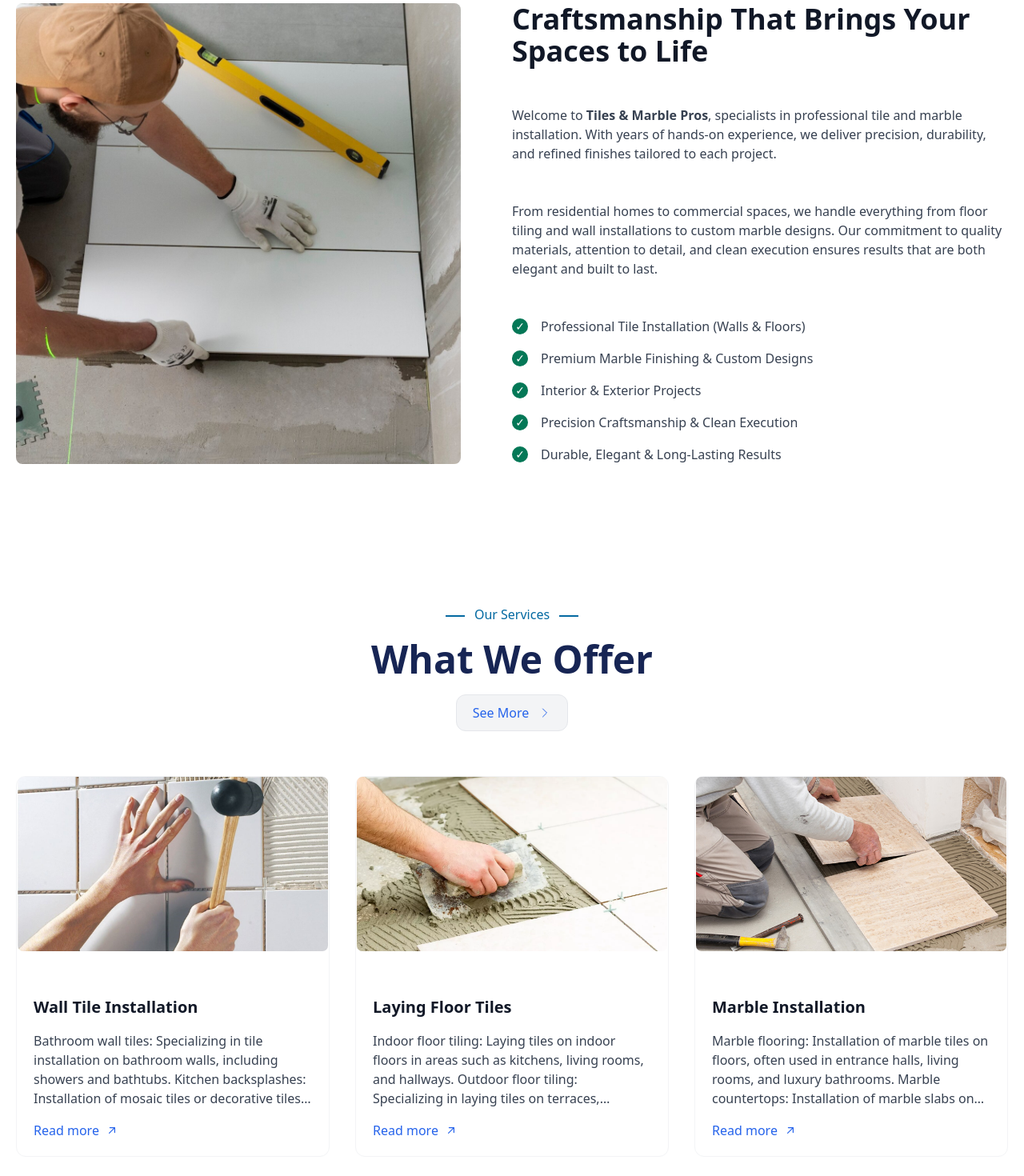
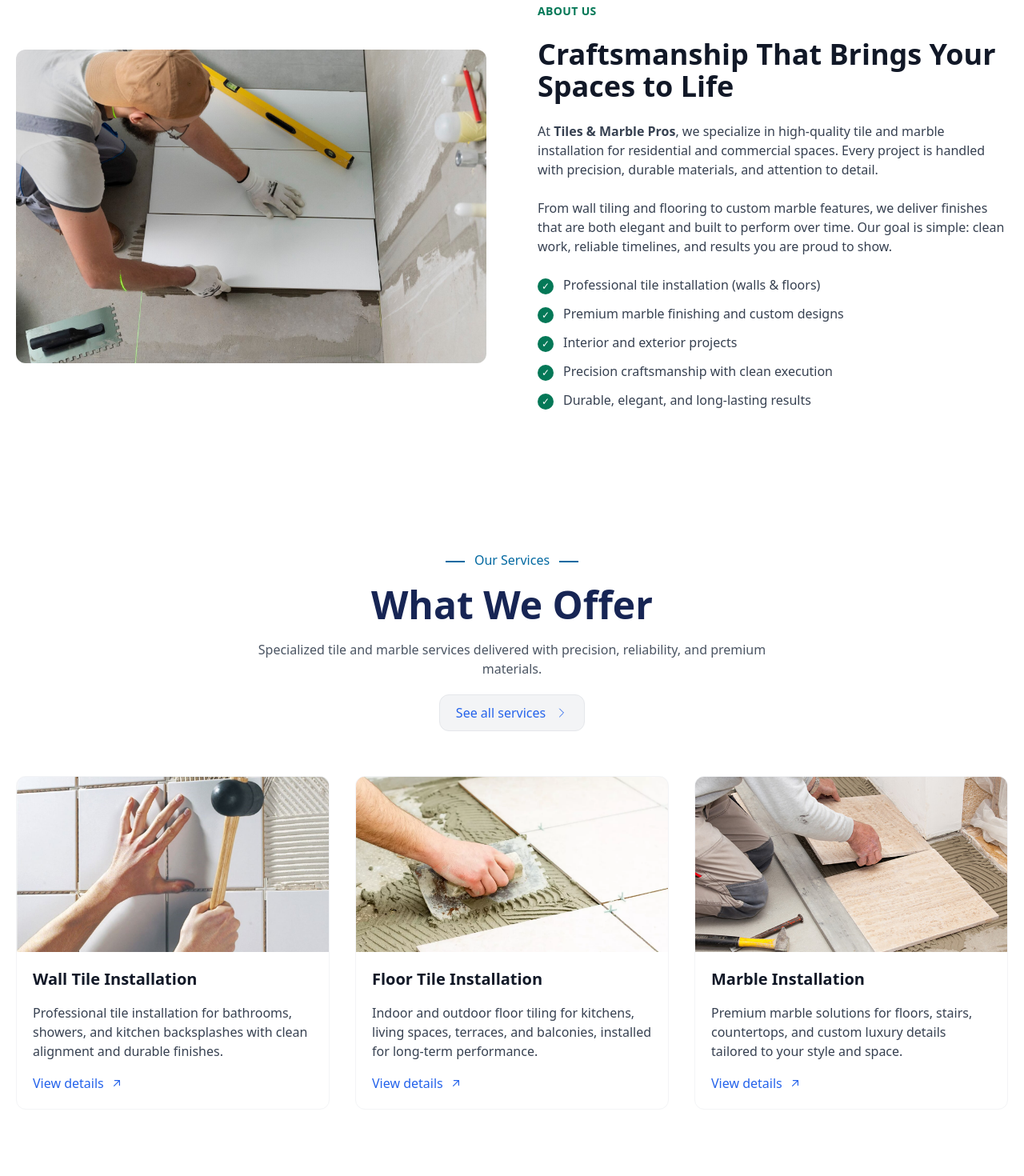
Before and after one commit to Derkaoui05/karmel, a Next.js app: page / in a window 1280 px wide. Shown: the part 820-2290 px from the top of the page at 80% size. Built offline with nearby package versions, Linux system fonts and the light colour scheme.

Commit message:
adjust links

```diff
--- a/components/About.tsx
+++ b/components/About.tsx
@@ -1,69 +1,58 @@
 import Image from 'next/image';
+
+const highlights = [
+  'Professional tile installation (walls & floors)',
+  'Premium marble finishing and custom designs',
+  'Interior and exterior projects',
+  'Precision craftsmanship with clean execution',
+  'Durable, elegant, and long-lasting results',
+];
 
 export default function About() {
   return (
-    <section className="py-24">
-      <div className="max-w-7xl mx-auto px-5 sm:px-10 md:px-12 lg:px-5 flex flex-col md:flex-row gap-16">
-        <div className="flex group md:flex-1">
+    <section id="about" className="py-24">
+      <div className="max-w-7xl mx-auto px-5 sm:px-10 md:px-12 lg:px-5 grid md:grid-cols-2 gap-12 lg:gap-16 items-center">
+        <div className="flex">
           <Image
             src="/about.jpg"
-            alt="About Image"
-            width={300}
-            height={300}
-            className="w-full md:h-full zoom-in-90 object-cover rounded-lg"
+            alt="Tile and marble installation professionals working on a project"
+            width={900}
+            height={900}
+            sizes="(min-width: 1024px) 42rem, (min-width: 768px) 50vw, 100vw"
+            className="w-full h-full object-cover rounded-xl"
           />
         </div>
-        <div className="md:w-1/2 space-y-12 text-gray-700 dark:text-gray-300">
-          <h1 className="text-gray-900 dark:text-white font-semibold text-2xl sm:text-3xl md:text-4xl">
+
+        <div className="space-y-6 text-gray-700 dark:text-gray-300">
+          <p className="text-sm font-semibold tracking-wide uppercase text-emerald-700 dark:text-emerald-500">
+            About Us
+          </p>
+
+          <h2 className="text-gray-900 dark:text-white font-semibold text-2xl sm:text-3xl md:text-4xl leading-tight">
             Craftsmanship That Brings Your Spaces to Life
-          </h1>
+          </h2>
+
           <p>
-            Welcome to <span className="font-semibold">Tiles & Marble Pros</span>, specialists in
-            professional tile and marble installation. With years of hands-on experience, we deliver
-            precision, durability, and refined finishes tailored to each project.
+            At <span className="font-semibold">Tiles & Marble Pros</span>, we specialize in high-quality tile and
+            marble installation for residential and commercial spaces. Every project is handled with precision,
+            durable materials, and attention to detail.
           </p>
 
           <p>
-            From residential homes to commercial spaces, we handle everything from floor tiling and
-            wall installations to custom marble designs. Our commitment to quality materials,
-            attention to detail, and clean execution ensures results that are both elegant and built
-            to last.
+            From wall tiling and flooring to custom marble features, we deliver finishes that are both elegant and
+            built to perform over time. Our goal is simple: clean work, reliable timelines, and results you are proud
+            to show.
           </p>
-          <ul className="space-y-4">
-            <li className="flex items-center gap-x-4">
-              <span className="w-5 h-5 text-sm flex items-center justify-center rounded-full bg-emerald-700 dark:bg-emerald-600 text-white">
-                ✓
-              </span>
-              Professional Tile Installation (Walls & Floors)
-            </li>
 
-            <li className="flex items-center gap-x-4">
-              <span className="w-5 h-5 text-sm flex items-center justify-center rounded-full bg-emerald-700 dark:bg-emerald-600 text-white">
-                ✓
-              </span>
-              Premium Marble Finishing & Custom Designs
-            </li>
-
-            <li className="flex items-center gap-x-4">
-              <span className="w-5 h-5 text-sm flex items-center justify-center rounded-full bg-emerald-700 dark:bg-emerald-600 text-white">
-                ✓
-              </span>
-              Interior & Exterior Projects
-            </li>
-
-            <li className="flex items-center gap-x-4">
-              <span className="w-5 h-5 text-sm flex items-center justify-center rounded-full bg-emerald-700 dark:bg-emerald-600 text-white">
-                ✓
-              </span>
-              Precision Craftsmanship & Clean Execution
-            </li>
-
-            <li className="flex items-center gap-x-4">
-              <span className="w-5 h-5 text-sm flex items-center justify-center rounded-full bg-emerald-700 dark:bg-emerald-600 text-white">
-                ✓
-              </span>
-              Durable, Elegant & Long-Lasting Results
-            </li>
+          <ul className="space-y-3">
+            {highlights.map((item) => (
+              <li key={item} className="flex items-start gap-3">
+                <span className="mt-1 w-5 h-5 text-xs flex items-center justify-center rounded-full bg-emerald-700 dark:bg-emerald-600 text-white">
+                  ✓
+                </span>
+                <span>{item}</span>
+              </li>
+            ))}
           </ul>
         </div>
       </div>
--- a/components/Navbar.tsx
+++ b/components/Navbar.tsx
@@ -3,8 +3,8 @@ import Link from "next/link";
 import { useState } from "react";
 
 const navLinks = [
-  { name: "About", href: "/about" },
-  { name: "Services", href: "/services" },
+  { name: "About", href: "#about" },
+  { name: "Services", href: "#services" },
   { name: "Work", href: "/work" },
   { name: "Contact", href: "/contact" },
 ];
--- a/components/Services.tsx
+++ b/components/Services.tsx
@@ -1,42 +1,41 @@
 import Image from 'next/image';
 import Link from 'next/link';
 
-interface Post {
+interface Service {
   id: number;
   cover: string;
   title: string;
-  sumary: string;
+  summary: string;
+  href: string;
 }
 
-interface BlogCardProps {
+interface ServiceCardProps {
   cover: string;
   title: string;
-  sumary: string;
+  summary: string;
+  href: string;
 }
 
-const BlogCard: React.FC<BlogCardProps> = ({ cover, title, sumary }) => {
+const ServiceCard: React.FC<ServiceCardProps> = ({ cover, title, summary, href }) => {
   return (
-    <div className="bg-white dark:bg-gray-950 border border-gray-100 dark:border-gray-900 px-px rounded-xl">
-      <div className="rounded-[11px] bg-gray-200 dark:bg-gray-800 relative">
+    <article className="bg-white dark:bg-gray-950 border border-gray-100 dark:border-gray-900 rounded-xl overflow-hidden">
+      <div className="bg-gray-200 dark:bg-gray-800 relative">
         <Image
           src={cover}
-          alt="article cover"
+          alt={`${title} service cover`}
           width={1400}
           height={800}
-          className="rounded-[7px] w-full aspect-video object-cover"
+          className="w-full aspect-video object-cover"
         />
       </div>
-      <div className="mt-14 px-5 pb-5 space-y-4">
-        <h1 className="text-gray-900 dark:text-white text-xl font-semibold">{title}</h1>
-        <p className="text-gray-700 dark:text-gray-300 line-clamp-4">{sumary}</p>
-        <Link href="#" className="flex items-center gap-x-2 text-blue-600 dark:text-blue-400">
-          Read more
-          <svg
-            xmlns="http://www.w3.org/2000/svg"
-            viewBox="0 0 20 20"
-            fill="currentColor"
-            className="w-4 h-4"
-          >
+
+      <div className="p-5 space-y-4">
+        <h3 className="text-gray-900 dark:text-white text-xl font-semibold">{title}</h3>
+        <p className="text-gray-700 dark:text-gray-300 line-clamp-4">{summary}</p>
+
+        <Link href={href} className="inline-flex items-center gap-x-2 text-blue-600 dark:text-blue-400 font-medium">
+          View details
+          <svg xmlns="http://www.w3.org/2000/svg" viewBox="0 0 20 20" fill="currentColor" className="w-4 h-4">
             <path
               fillRule="evenodd"
               d="M5.22 14.78a.75.75 0 001.06 0l7.22-7.22v5.69a.75.75 0 001.5 0v-7.5a.75.75 0 00-.75-.75h-7.5a.75.75 0 000 1.5h5.69l-7.22 7.22a.75.75 0 000 1.06z"
@@ -45,53 +44,64 @@ const BlogCard: React.FC<BlogCardProps> = ({ cover, title, sumary }) => {
           </svg>
         </Link>
       </div>
-    </div>
+    </article>
   );
 };
-const posts: Post[] = [
+
+const services: Service[] = [
   {
     id: 1,
     cover: '/carre_mural.jpg',
     title: 'Wall Tile Installation',
-    sumary:
-      'Bathroom wall tiles: Specializing in tile installation on bathroom walls, including showers and bathtubs. Kitchen backsplashes: Installation of mosaic tiles or decorative tiles on kitchen backsplashes.',
+    summary:
+      'Professional tile installation for bathrooms, showers, and kitchen backsplashes with clean alignment and durable finishes.',
+    href: '/services/wall-tile-installation',
   },
   {
     id: 2,
     cover: '/carre_sol.webp',
-    title: 'Laying Floor Tiles',
-    sumary:
-      'Indoor floor tiling: Laying tiles on indoor floors in areas such as kitchens, living rooms, and hallways. Outdoor floor tiling: Specializing in laying tiles on terraces, balconies, and other outdoor spaces.',
+    title: 'Floor Tile Installation',
+    summary:
+      'Indoor and outdoor floor tiling for kitchens, living spaces, terraces, and balconies, installed for long-term performance.',
+    href: '/services/floor-tile-installation',
   },
   {
     id: 3,
     cover: '/pose_marbre.jpg',
     title: 'Marble Installation',
-    sumary:
-      'Marble flooring: Installation of marble tiles on floors, often used in entrance halls, living rooms, and luxury bathrooms. Marble countertops: Installation of marble slabs on kitchen and bathroom countertops. Marble for stairs: Installation of marble steps and risers for indoor or outdoor stairs. Luxury Tiles and Marble High-end marble installation: Installation of high-quality marble for luxury projects, often in high-end residences or hotels. Custom and designer tiles: Design and installation of custom tiles with unique patterns or rare materials.',
+    summary:
+      'Premium marble solutions for floors, stairs, countertops, and custom luxury details tailored to your style and space.',
+    href: '/services/marble-installation',
   },
 ];
+
 const Services: React.FC = () => {
   return (
-    <section className="py-20">
+    <section id="services" className="py-20">
       <div className="max-w-7xl mx-auto px-5 sm:px-10 md:px-12 lg:px-5 space-y-14">
         <div className="text-center max-w-2xl mx-auto space-y-5">
           <span
             className="relative text-sky-700 dark:text-sky-500 px-3
-  before:content-[''] before:inline-block before:w-6 before:h-0.5 before:bg-sky-700 dark:before:bg-sky-600 before:align-middle before:mr-3
-  after:content-[''] after:inline-block after:w-6 after:h-0.5 after:bg-sky-700 dark:after:bg-sky-600 after:align-middle after:ml-3"
+              before:content-[''] before:inline-block before:w-6 before:h-0.5 before:bg-sky-700 dark:before:bg-sky-600 before:align-middle before:mr-3
+              after:content-[''] after:inline-block after:w-6 after:h-0.5 after:bg-sky-700 dark:after:bg-sky-600 after:align-middle after:ml-3"
           >
             Our Services
           </span>
+
           <h2 className="text-3xl font-semibold text-blue-950 dark:text-gray-200 md:text-4xl xl:text-5xl leading-tight">
             What We Offer
           </h2>
+
+          <p className="text-gray-600 dark:text-gray-400">
+            Specialized tile and marble services delivered with precision, reliability, and premium materials.
+          </p>
+
           <div className="flex justify-center mt-2">
             <Link
-              href="#"
-              className="px-5 py-2.5 rounded-xl bg-gray-100 dark:bg-gray-900 border border-gray-200 dark:border-gray-800 text-blue-600 dark:text-gray-300 flex items-center gap-x-3"
+              href="/services"
+              className="px-5 py-2.5 rounded-xl bg-gray-100 dark:bg-gray-900 border border-gray-200 dark:border-gray-800 text-blue-600 dark:text-gray-300 inline-flex items-center gap-x-3"
             >
-              See More
+              See all services
               <svg
                 xmlns="http://www.w3.org/2000/svg"
                 fill="none"
@@ -105,13 +115,15 @@ const Services: React.FC = () => {
             </Link>
           </div>
         </div>
+
         <div className="grid grid-cols-1 sm:grid-cols-2 lg:grid-cols-3 gap-8">
-          {posts.map((post) => (
-            <BlogCard key={post.id} {...post} />
+          {services.map((service) => (
+            <ServiceCard key={service.id} {...service} />
           ))}
         </div>
       </div>
     </section>
   );
 };
+
 export default Services;
--- a/data/work.ts
+++ b/data/work.ts
@@ -14,6 +14,7 @@ export const worksData: work[] = [
       '/hero1.jpg',
     ],
   },
+
   {
     workId: 2,
     workName: 'Modern Bathroom Wall Tiling',
```
